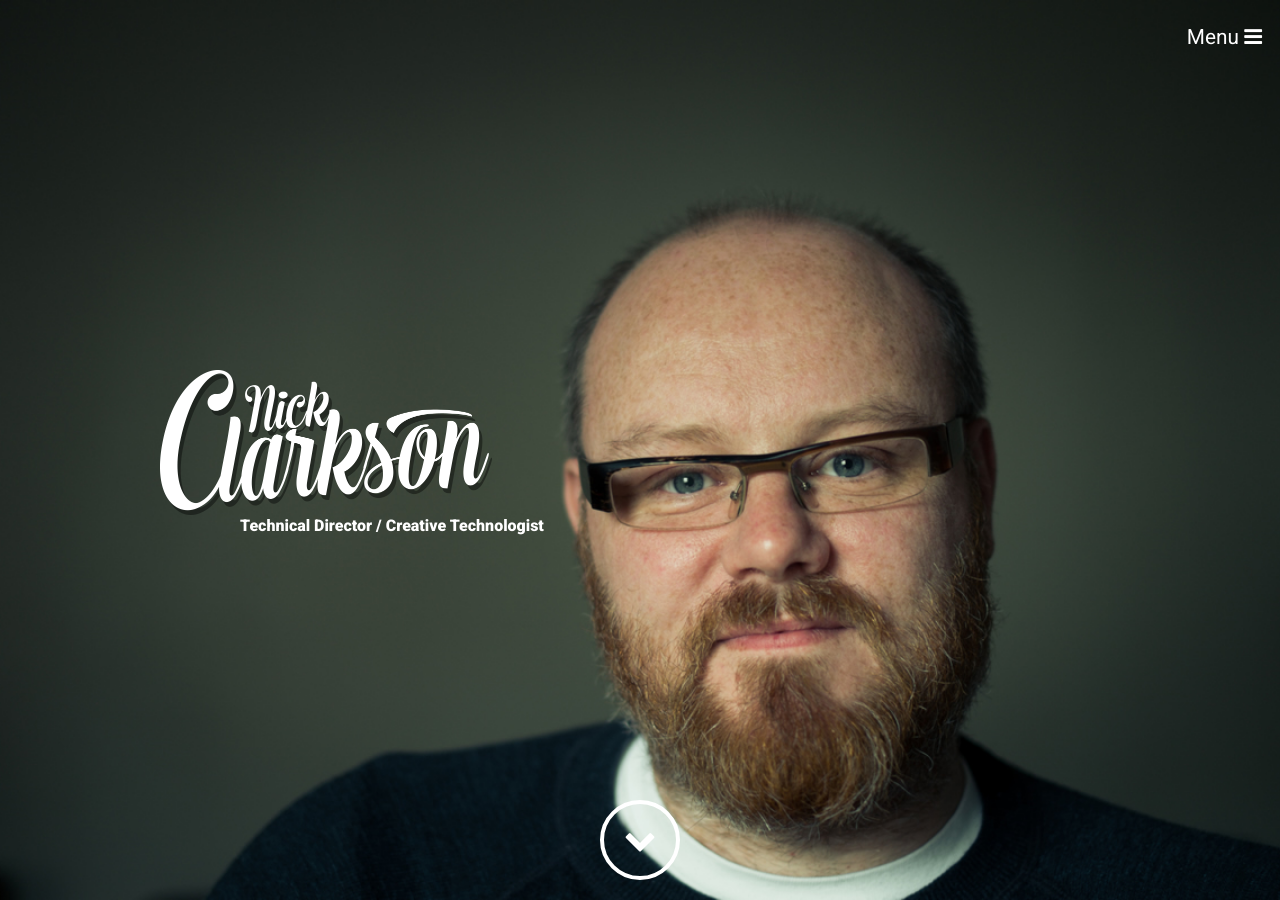
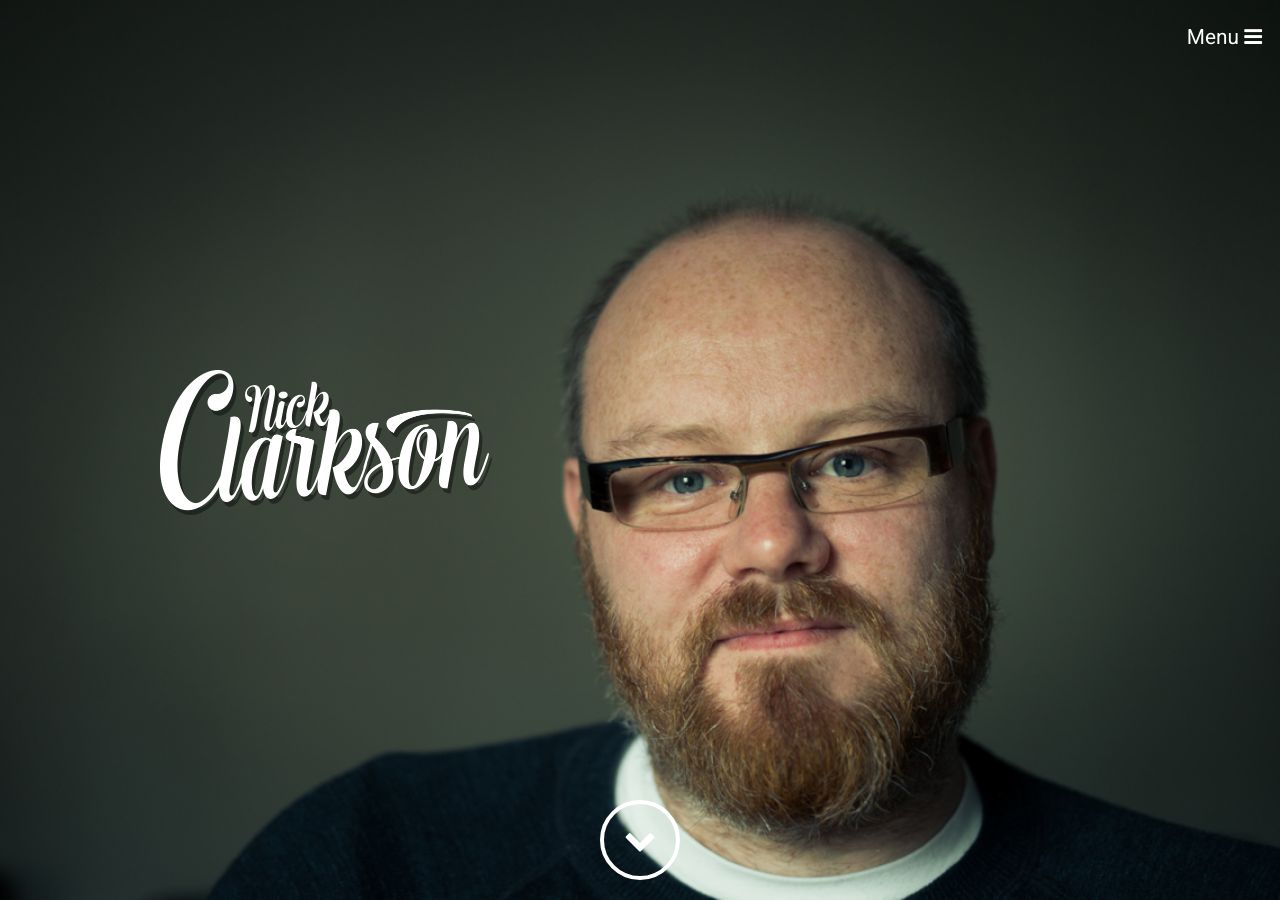
Before and after one commit to netotaku/netotaku.github.io, a Jekyll site: the page built from index.html, in a window 1280 px wide and 900 px high. Built offline with Jekyll 4.4.1, drawn with Linux system fonts in a browser that asks for light colours; nearby versions of some CDN libraries; a script that is not in the unit is left out; comment, search, counter and statistics services are not loaded.

Commit message:
Update header.html ditched role

```diff
--- a/_includes/header.html
+++ b/_includes/header.html
@@ -9,7 +9,7 @@
           <a href="/"><img src="/images/brand.png"></a>
 
           <h1><a href="/about" itemprop="name">Nick Clarkson</a></h2>
-          <h2 itemprop="jobtitle">Technical Director / Creative Technologist</h2>
+      <!--    <h2 itemprop="jobtitle">Technical Director / Creative Technologist</h2> -->
 
           {% if page.isHome %}
           {% else %}
```
